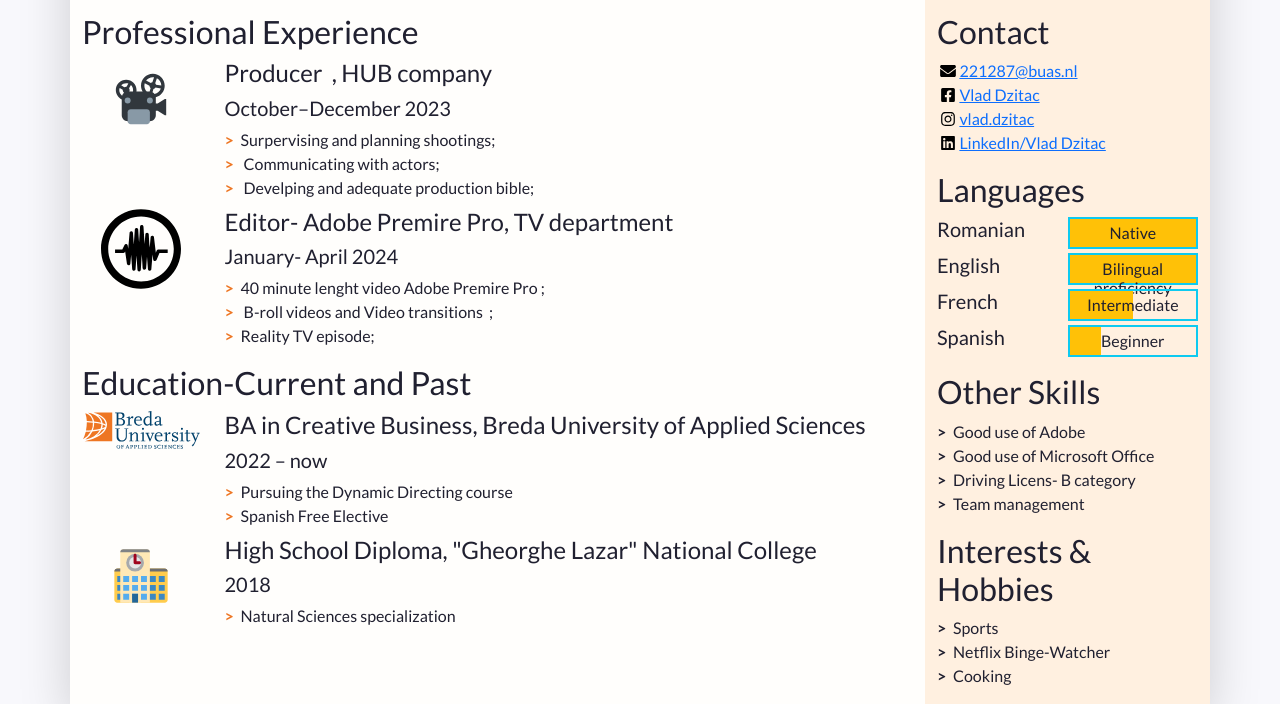
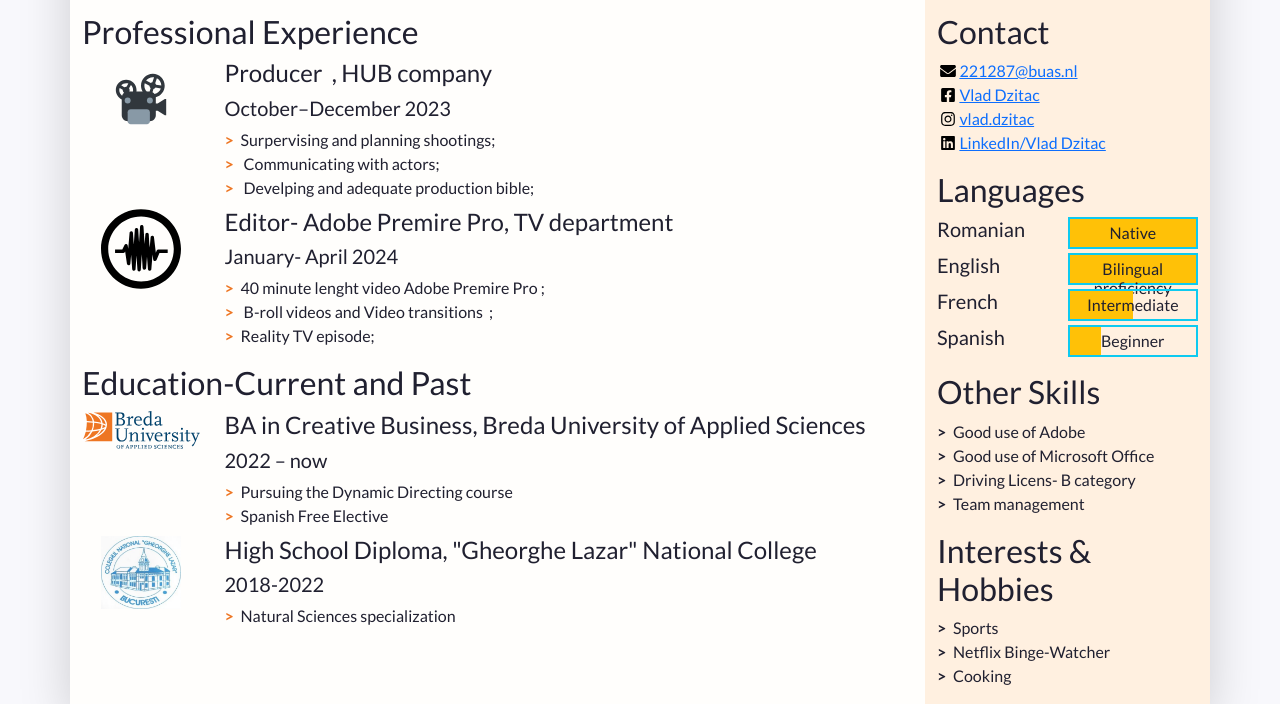
Before and after one commit to vladdzitac/221287indassignment, a plain HTML site: page index.html in a window 1280 px wide. Shown: the part 184-888 px from the top of the page. Drawn offline with nearby package versions, Linux system fonts and the light colour scheme.

Commit message:
highschool icon

```diff
--- a/index.html
+++ b/index.html
@@ -142,11 +142,11 @@
               <!-- 2nd item in education -->
               <li class="biography-item row mb-2">
                 <div class="logo-container col-3 col-sm-2 col-md-3 col-lg-2">
-                  <img class="biography-logo mw-100 d-block mx-auto" src="images/schools/school.svg" alt="School logo" width="80">
+                  <img class="biography-logo mw-100 d-block mx-auto" src="images/schools/highschool.jpg" alt="School logo" width="80">
                 </div>
                 <div class="biography-contents col-9 col-sm-10 col-md-9 col-lg-10">
                   <h4>High School Diploma, "Gheorghe Lazar" National College</h4>
-                  <h5>2018</h5>
+                  <h5>2018-2022</h5>
                   <ul class="biography-details list-unstyled">
                     <li>Natural Sciences specialization</li>
                   </ul>
```
Also changed, not shown: images/schools/highschool.jpg (added), 3 other files.
